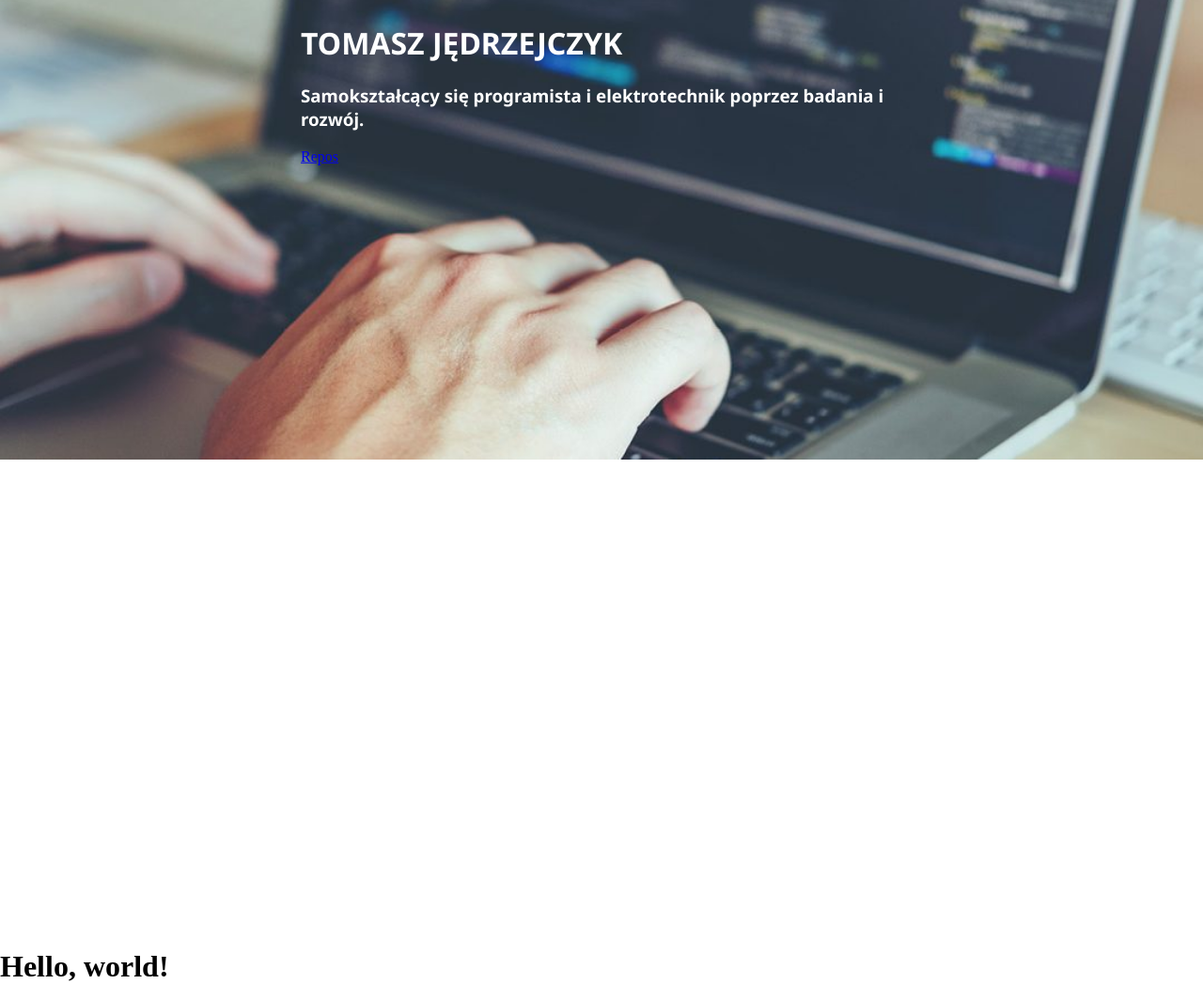
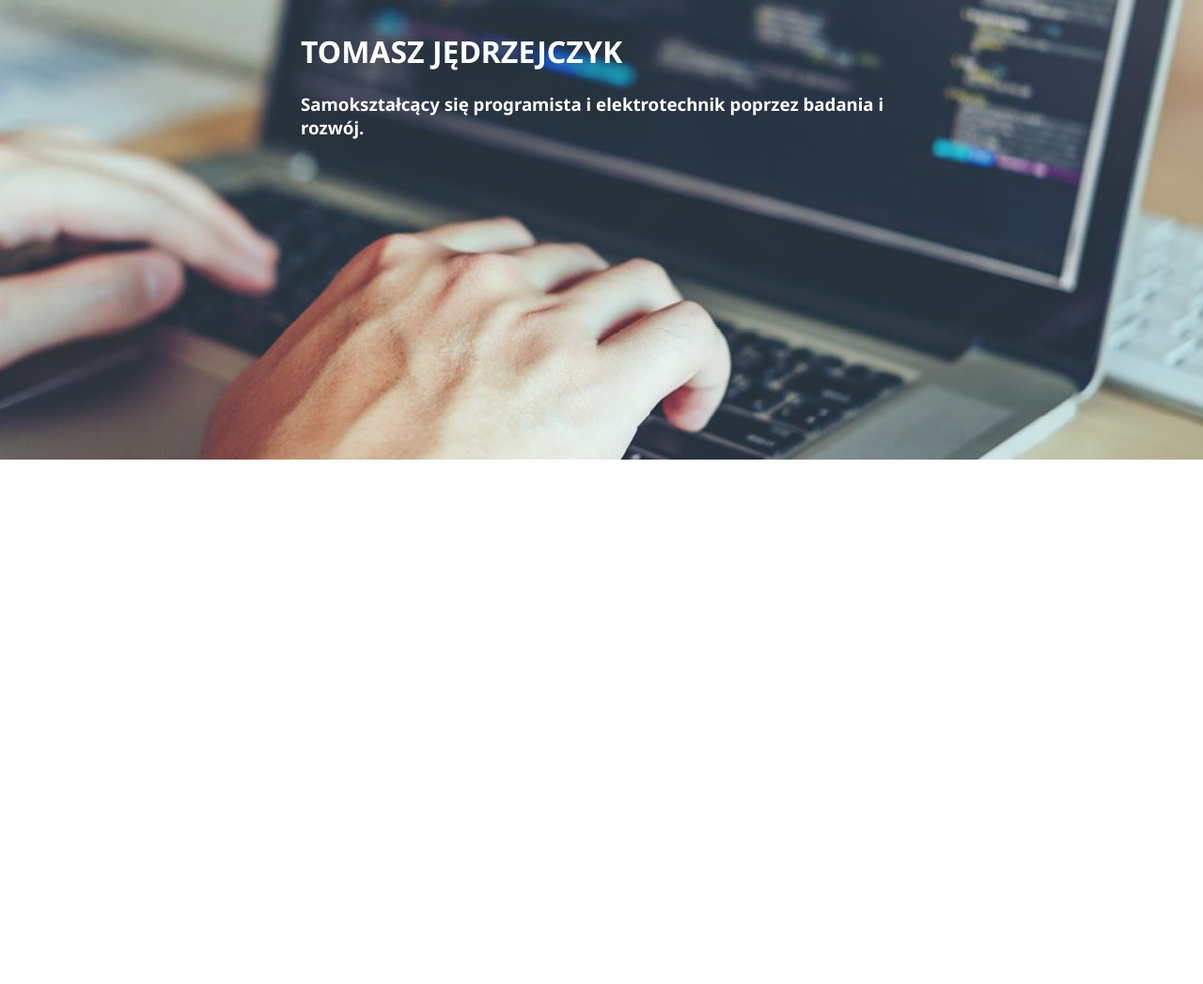
Before and after one commit to tomasz-jedrzejczyk/portfolio, a plain HTML site: page index.html in a window 1280 px wide. Shown: the part 311-1358 px from the top of the page at 94% size. After the commit the page ends 800 px from the top, so only its background shows below. Drawn offline with Linux system fonts and the light colour scheme.

Commit message:
update
update master branch to working format

```diff
--- a/index.html
+++ b/index.html
@@ -4,7 +4,6 @@
     <link rel="preconnect" href="https://fonts.gstatic.com">
     <link href="https://fonts.googleapis.com/css2?family=Noto+Sans:wght@400;700&display=swap" rel="stylesheet">
     <link rel="stylesheet" href="style.css">
-    <script src="script.js"></script>
     <title>Tomasz Jędrzejczyk Developer</title>
   </head>
   <body>
@@ -13,14 +12,7 @@
       <div class="main_center">
         <h1 class="main_center_title">TOMASZ JĘDRZEJCZYK</h1>
         <h3 class="main_center_content">Samokształcący się programista i elektrotechnik poprzez badania i rozwój.</h3>
-        <a href="#repos">Repos</a>
       </div>
-    </div>
-    <div id="mid">
-
-    </div>
-    <div id="repos">
-      <h1>Hello, world!</h1>
     </div>
   </body>
 </html>
--- a/script.js
+++ /dev/null
@@ -1 +0,0 @@
-window.onbeforeunload = function() { window.scrollY(0)}
```
